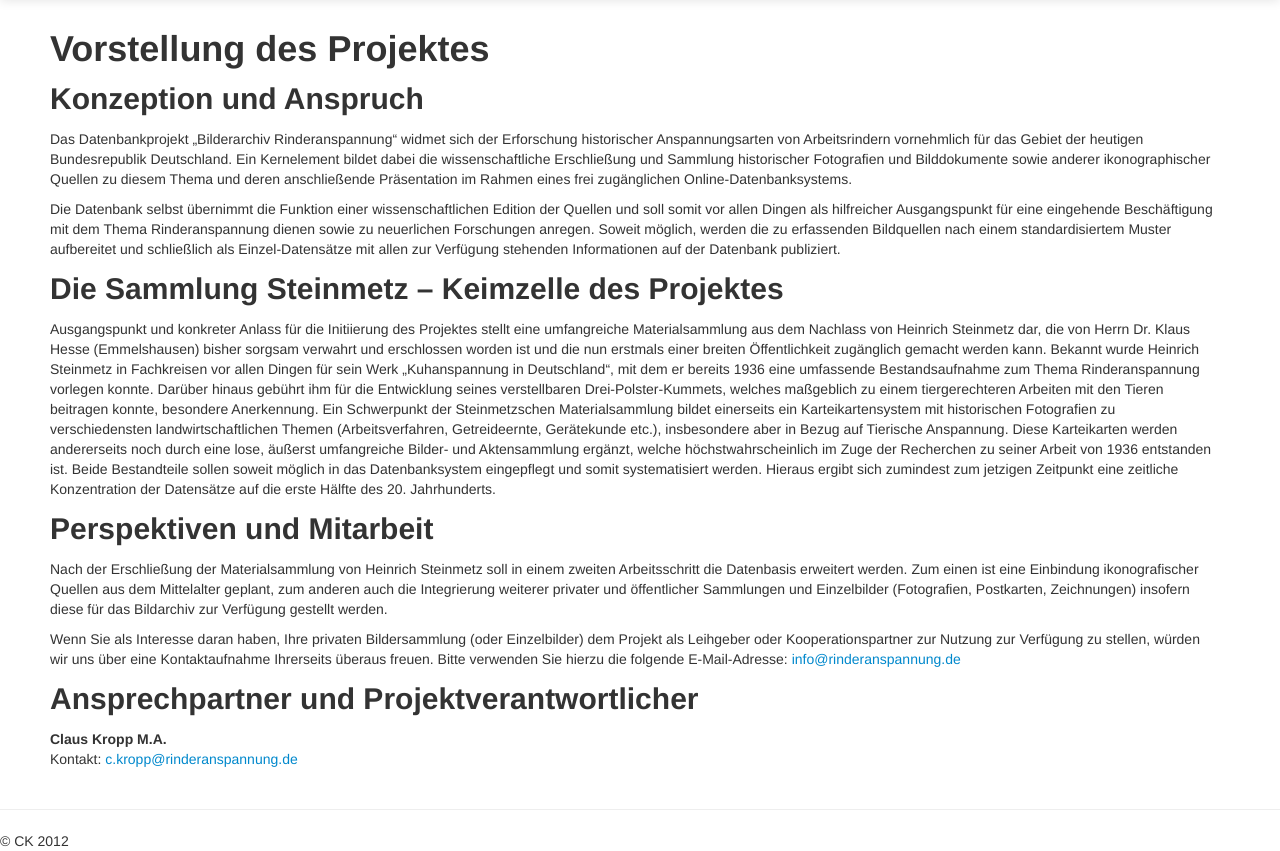
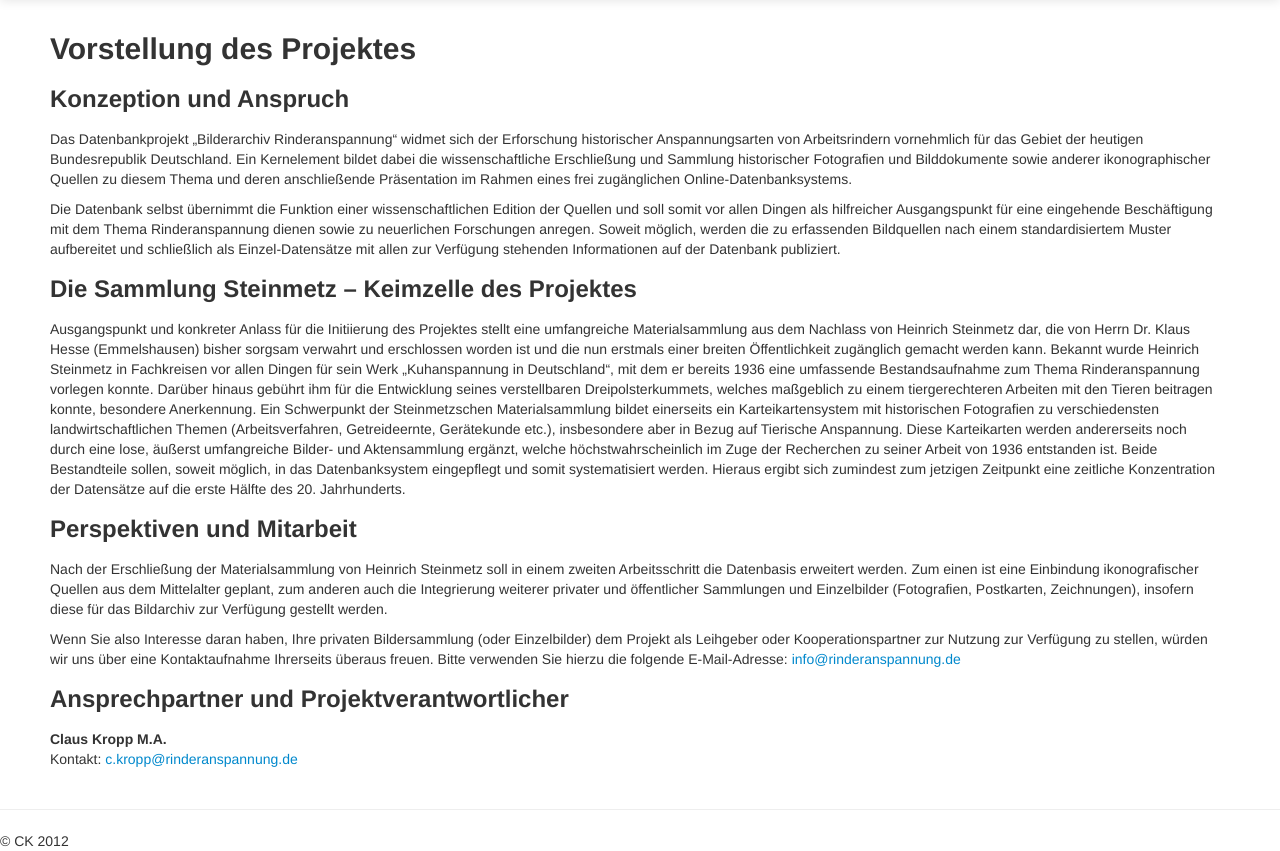
Before and after one commit to mschuetz/tamaraw, a Flask app: page /about in a window 1280 px wide. Shown: the part 41-892 px from the top of the page. Run offline with Flask 2, Linux system fonts and the light colour scheme; the visitor is signed in with stand-in values (Sample User, id 1); parts of the project's set-up code (start-up, migrations or seed data) failed here and were passed over; some libraries are stand-ins or nearby versions.

Commit message:
updated about page

```diff
--- a/src/tamaraw/templates/about.html
+++ b/src/tamaraw/templates/about.html
@@ -1,17 +1,17 @@
 {% extends "layout.html" %}
 {% block body %}
 <section class="span12">
-<h1>Vorstellung des Projektes</h1>
-<h2>Konzeption und Anspruch</h2>
+<h2>Vorstellung des Projektes</h2>
+
+<h3>Konzeption und Anspruch</h3>
 <p>Das Datenbankprojekt „Bilderarchiv Rinderanspannung“ widmet sich der Erforschung historischer Anspannungsarten von Arbeitsrindern vornehmlich für das Gebiet der heutigen Bundesrepublik Deutschland. Ein Kernelement bildet dabei die wissenschaftliche Erschließung und Sammlung historischer Fotografien und Bilddokumente sowie anderer ikonographischer Quellen zu diesem Thema und deren anschließende Präsentation im Rahmen eines frei zugänglichen Online-Datenbanksystems.</p>
 <p>Die Datenbank selbst übernimmt die Funktion einer wissenschaftlichen Edition der Quellen und soll somit vor allen Dingen als hilfreicher Ausgangspunkt für eine eingehende Beschäftigung mit dem Thema Rinderanspannung dienen sowie zu neuerlichen Forschungen anregen. Soweit möglich, werden die zu erfassenden Bildquellen nach einem standardisiertem Muster aufbereitet und schließlich als Einzel-Datensätze mit allen zur Verfügung stehenden Informationen auf der Datenbank publiziert.</p>
-<h2>Die Sammlung Steinmetz – Keimzelle des Projektes</h2>
-<p>Ausgangspunkt und konkreter Anlass für die Initiierung des Projektes stellt eine umfangreiche Materialsammlung aus dem Nachlass von Heinrich Steinmetz dar, die von Herrn Dr. Klaus Hesse (Emmelshausen) bisher sorgsam verwahrt und erschlossen worden ist und die nun erstmals einer breiten Öffentlichkeit zugänglich gemacht werden kann. Bekannt wurde Heinrich Steinmetz in Fachkreisen vor allen Dingen für sein Werk „Kuhanspannung in Deutschland“, mit dem er bereits 1936 eine umfassende Bestandsaufnahme zum Thema Rinderanspannung vorlegen konnte. Darüber hinaus gebührt ihm für die Entwicklung seines verstellbaren Drei-Polster-Kummets, welches maßgeblich zu einem tiergerechteren Arbeiten mit den Tieren beitragen konnte, besondere Anerkennung. Ein Schwerpunkt der Steinmetzschen Materialsammlung bildet einerseits ein Karteikartensystem mit historischen Fotografien zu verschiedensten landwirtschaftlichen Themen (Arbeitsverfahren, Getreideernte, Gerätekunde etc.), insbesondere aber in Bezug auf Tierische Anspannung. Diese Karteikarten werden andererseits noch durch eine lose, äußerst umfangreiche Bilder- und Aktensammlung ergänzt, welche höchstwahrscheinlich im Zuge der Recherchen zu seiner Arbeit von 1936 entstanden ist. Beide Bestandteile sollen soweit möglich in das Datenbanksystem eingepflegt und somit systematisiert werden. Hieraus ergibt sich zumindest zum jetzigen Zeitpunkt eine zeitliche Konzentration der Datensätze auf die erste Hälfte des 20. Jahrhunderts.</p>
-<h2>Perspektiven und Mitarbeit</h2>
-<p>Nach der Erschließung der Materialsammlung von Heinrich Steinmetz soll in einem zweiten Arbeitsschritt die Datenbasis erweitert werden. Zum einen ist eine Einbindung ikonografischer Quellen aus dem Mittelalter geplant, zum anderen auch die Integrierung weiterer privater und öffentlicher Sammlungen und Einzelbilder (Fotografien, Postkarten, Zeichnungen) insofern diese für das Bildarchiv zur Verfügung gestellt werden.</p>
-<p>Wenn Sie als Interesse daran haben, Ihre privaten Bildersammlung (oder Einzelbilder) dem Projekt als Leihgeber oder Kooperationspartner zur Nutzung zur Verfügung zu stellen, würden wir uns über eine Kontaktaufnahme Ihrerseits überaus freuen. Bitte verwenden Sie hierzu die folgende E-Mail-Adresse: <a href="mailto:info@rinderanspannung.de">info@rinderanspannung.de</a></p>
-
-<h2>Ansprechpartner und Projektverantwortlicher</h2>
+<h3>Die Sammlung Steinmetz  – Keimzelle des Projektes</h3>
+<p>Ausgangspunkt und konkreter Anlass für die Initiierung des Projektes stellt eine umfangreiche Materialsammlung aus dem Nachlass von Heinrich Steinmetz dar, die von Herrn Dr. Klaus Hesse (Emmelshausen) bisher sorgsam verwahrt und erschlossen worden ist und die nun erstmals einer breiten Öffentlichkeit zugänglich gemacht werden kann. Bekannt wurde Heinrich Steinmetz in Fachkreisen vor allen Dingen für sein Werk „Kuhanspannung in Deutschland“, mit dem er bereits 1936 eine umfassende Bestandsaufnahme zum Thema Rinderanspannung vorlegen konnte. Darüber hinaus gebührt ihm für die Entwicklung seines verstellbaren Dreipolsterkummets, welches maßgeblich zu einem tiergerechteren Arbeiten mit den Tieren beitragen konnte, besondere Anerkennung. Ein Schwerpunkt der Steinmetzschen Materialsammlung bildet einerseits ein Karteikartensystem mit historischen Fotografien zu verschiedensten landwirtschaftlichen Themen (Arbeitsverfahren, Getreideernte, Gerätekunde etc.), insbesondere aber in Bezug auf Tierische Anspannung. Diese Karteikarten werden andererseits noch durch eine lose, äußerst umfangreiche Bilder- und Aktensammlung ergänzt, welche höchstwahrscheinlich im Zuge der Recherchen zu seiner Arbeit von 1936 entstanden ist. Beide Bestandteile sollen, soweit möglich, in das Datenbanksystem eingepflegt und somit systematisiert werden. Hieraus ergibt sich zumindest zum jetzigen Zeitpunkt eine zeitliche Konzentration der Datensätze auf die erste Hälfte des 20. Jahrhunderts.</p>
+<h3>Perspektiven und Mitarbeit</h3>
+<p>Nach der Erschließung der Materialsammlung von Heinrich Steinmetz soll in einem zweiten Arbeitsschritt die Datenbasis erweitert werden. Zum einen ist eine Einbindung ikonografischer Quellen aus dem Mittelalter geplant, zum anderen auch die Integrierung weiterer privater und öffentlicher Sammlungen und Einzelbilder (Fotografien, Postkarten, Zeichnungen), insofern diese für das Bildarchiv zur Verfügung gestellt werden. </p>
+<p>Wenn Sie also Interesse daran haben, Ihre privaten Bildersammlung (oder Einzelbilder) dem Projekt als Leihgeber oder Kooperationspartner zur Nutzung zur Verfügung zu stellen, würden wir uns über eine Kontaktaufnahme Ihrerseits überaus freuen. Bitte verwenden Sie hierzu die folgende E-Mail-Adresse: <a href="mailto:info@rinderanspannung.de">info@rinderanspannung.de</a> </p>
+<h3>Ansprechpartner und Projektverantwortlicher</h3>
 <p>
 <address>
 <strong>Claus Kropp M.A.</strong><br>
```
